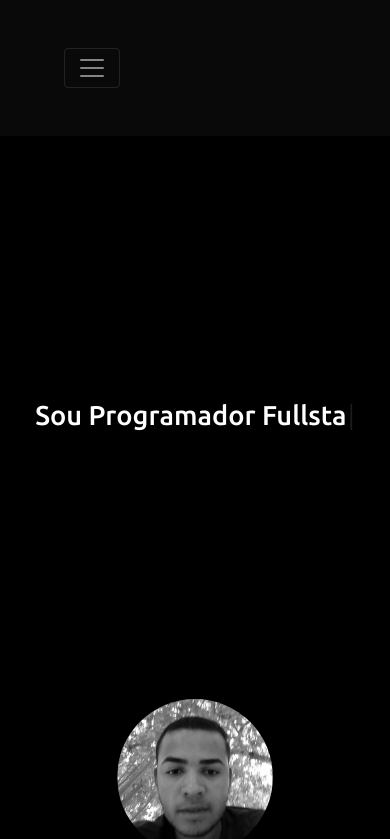
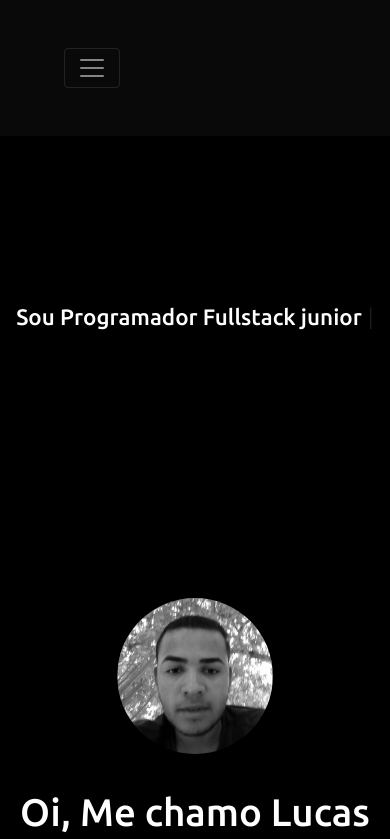
Before and after one commit to lucasd-coder/sitePortifolio, a React (Create React App) app: page / in a window 390 px wide. Shown: the top 839 px of the page. Built offline with nearby package versions, Linux system fonts and the light colour scheme.

Commit message:
Melhorando a responsividade em quebras de paginas e centralizando os Cards Project em telas mobile

```diff
--- a/src/components/Header/styles.ts
+++ b/src/components/Header/styles.ts
@@ -3,6 +3,12 @@ import styled from 'styled-components';
 export const HeaderPage = styled.header`
   #space {
     padding: 0.9rem 4rem;
+  }
+
+  .mail {
+    text-decoration: none;
+    color: #fff;
+    font: 300 1.2rem Ubuntu;
   }
 
   nav {
--- a/src/components/TypeWriter/index.tsx
+++ b/src/components/TypeWriter/index.tsx
@@ -28,7 +28,7 @@ const TypeWriter: React.FC<TypeWriterProps> = ({ value, valas }) => {
             .pauseFor(2500)
             .typeString(styleTypeWriter)
             .pauseFor(300)
-            .deleteChars(29)
+            .deleteChars(36)
             .typeString(comeBack)
             .pauseFor(2500)
             .start();
--- a/src/components/TypeWriter/styles.ts
+++ b/src/components/TypeWriter/styles.ts
@@ -1,30 +1,30 @@
 import styled from 'styled-components';
 
 export const TypeWriterContainer = styled.div`
-  line-height: 7.8rem;
-  font: 500 4rem Ubuntu;
-  display: block;
+  line-height: 7.5rem;
+  font: 500 3.7rem Ubuntu;
+  display: flex;
   justify-content: center;
-  margin-top: 10rem;
+  margin-top: 4rem;
 
   @media (max-width: 768px) {
     line-height: 5rem;
-    font: 400 3rem Ubuntu;
+    font: 400 2.7rem Ubuntu;
   }
 
   @media (max-width: 730px) {
     line-height: 5rem;
-    font: 300 2.2rem Ubuntu;
+    font: 300 2rem Ubuntu;
   }
 
   @media (max-width: 414px) {
     line-height: 4rem;
-    font: 300 1.7rem Ubuntu;
+    font: 300 1.4rem Ubuntu;
   }
 
   @media (max-width: 360px) {
     line-height: 4rem;
-    font: 300 1.5rem Ubuntu;
+    font: 400 1.2rem Ubuntu;
   }
 
   strong {
--- a/src/page/Home/index.tsx
+++ b/src/page/Home/index.tsx
@@ -15,7 +15,6 @@ import { Card, Button, CardColumns } from 'react-bootstrap';
 import photograph from '../../assets/icons/photograph3.png';
 import iconsRect from '../../assets/icons/React.svg';
 
-// import Cards from '../../components/Card';
 import TypeWriter from '../../components/TypeWriter';
 
 import {
@@ -41,7 +40,7 @@ const Home: React.FC = () => {
       <Header />
       <main>
         <TypeWriter
-          value="Sou Programador Fullstack"
+          value="Sou Programador Fullstack junior"
           valas="Ser Programador é uma arte"
         />
         <About>
--- a/src/page/Home/style.ts
+++ b/src/page/Home/style.ts
@@ -193,6 +193,9 @@ export const LinhaProject = styled.div`
   max-width: 980px;
   margin: auto;
   flex-wrap: wrap;
+  display: flex;
+  justify-content: center;
+  align-items: center;
 
   @media (min-width: 34em) {
     .card-columns {
```
